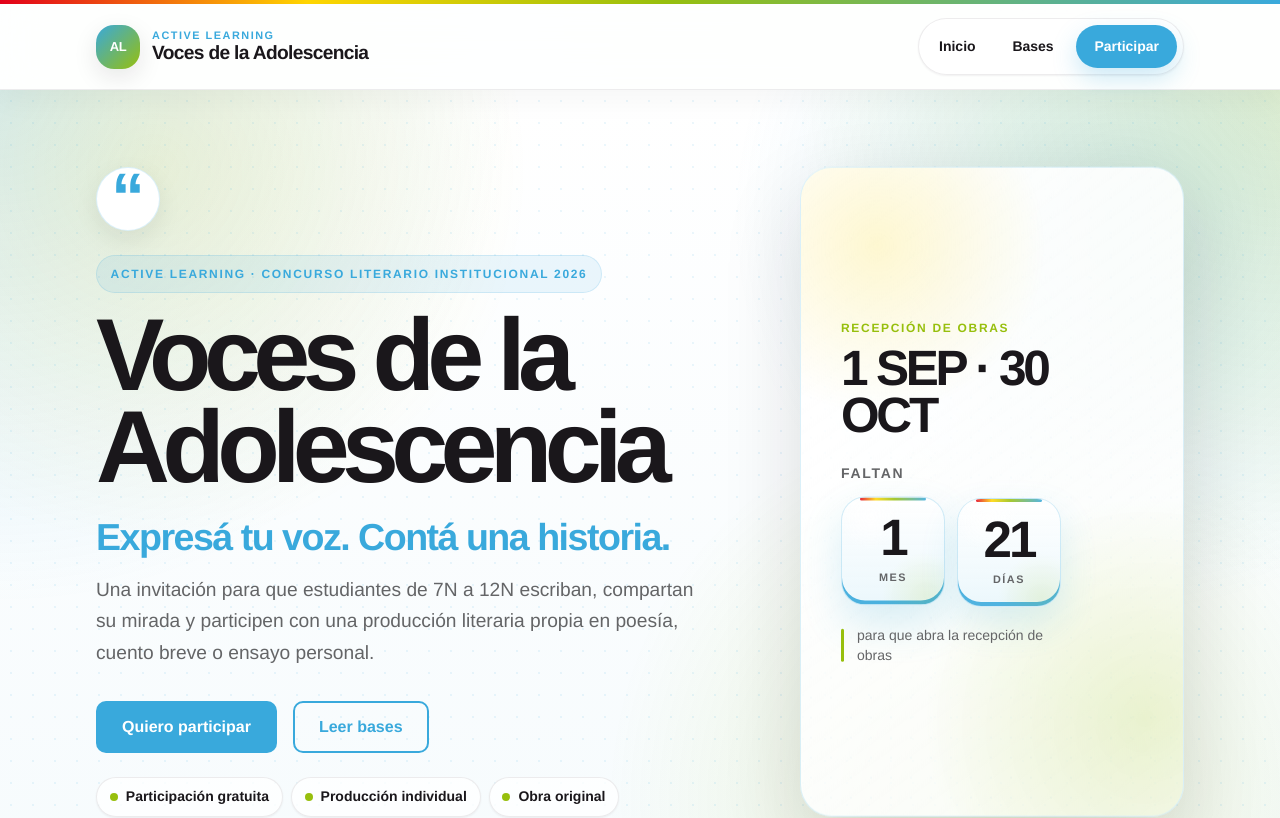
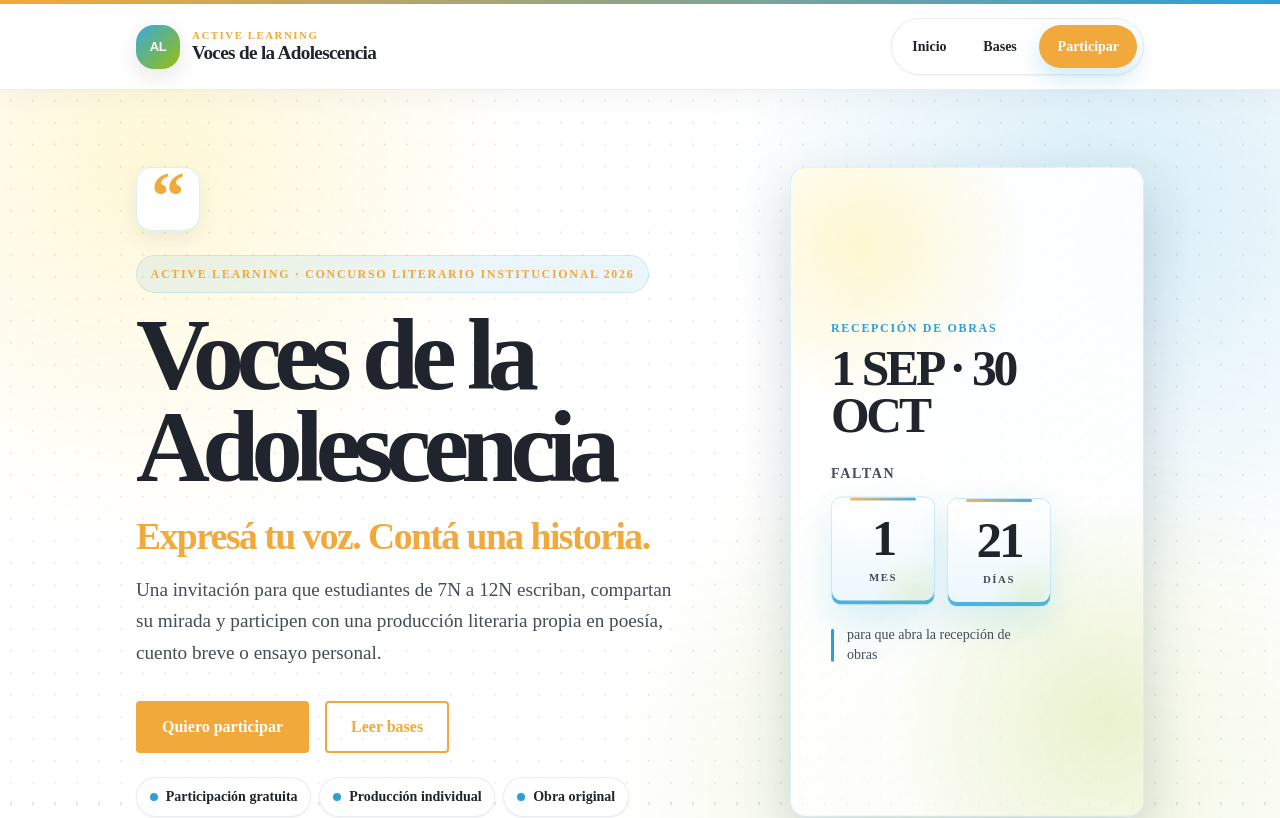
Before and after one commit to sophieblousson/voces-de-la-adolescencia, a Next.js app: page / in a window 1280 px wide. Shown: the top 818 px of the page. Built offline with nearby package versions, Linux system fonts and the light colour scheme.

Commit message:
Revise tokens and color palette for new branding
Updated brand tokens and color palette for 'Voces de la Adolescencia 2026'. Adjusted typography, spacing, and shadows for new design.

```diff
--- a/styles/tokens.css
+++ b/styles/tokens.css
@@ -1,68 +1,75 @@
 /*
-  Tokens de marca — Active Learning
-  Voces de la Adolescencia 2026
-
-  Fuente de verdad para colores, tipografía, espaciado y sistema visual.
-  La web debe mantener una estética institucional, literaria, cálida y contemporánea.
+  Tokens de marca — Voces de la Adolescencia 2026
+  Diseño editorial inspirado en los mockups de referencia.
 */
 
 :root {
-  /* Colores institucionales Active Learning */
+  /* Paleta principal del nuevo diseño */
+  --color-ink: #152548;
+  --color-ink-2: #1d3465;
+  --color-marigold: #f2a93b;
+  --color-marigold-dark: #d98a16;
+  --color-paper: #fbf7ec;
+  --color-sky: #2c9fd8;
+  --color-charcoal: #20242c;
+  --color-line: rgba(21, 37, 72, 0.16);
+  --color-error: #c0392b;
+
+  /* Alias para no romper componentes anteriores */
+  --color-fondo: var(--color-paper);
+  --color-fondo-suave: #fffaf0;
+  --color-fondo-alt: #ffffff;
+  --color-superficie: #ffffff;
+  --color-superficie-solida: #ffffff;
+
+  --color-texto-principal: var(--color-charcoal);
+  --color-texto-secundario: #454b58;
+  --color-texto-suave: #6b7180;
+
+  --color-accion-principal: var(--color-marigold);
+  --color-accion-principal-hover: var(--color-marigold-dark);
+  --color-acento-pedagogico: var(--color-sky);
+  --color-acento-alerta: var(--color-error);
+  --color-acento-destaque: var(--color-marigold);
+
+  --color-borde: var(--color-line);
+  --color-borde-suave: rgba(44, 159, 216, 0.18);
+
+  /* Tintes */
+  --color-celeste-tint: #eaf6fb;
+  --color-verde-tint: #f1f7df;
+  --color-amarillo-tint: #fff4d9;
+  --color-rojo-tint: #fdecef;
+
+  /* Colores Active Learning heredados, por compatibilidad */
   --color-rojo: #e2001a;
-  --color-celeste: #39a9dc;
-  --color-negro: #1a171b;
+  --color-celeste: var(--color-sky);
+  --color-negro: var(--color-charcoal);
   --color-gris: #646567;
   --color-verde: #97bf0d;
-  --color-amarillo: #ffd500;
+  --color-amarillo: var(--color-marigold);
 
-  /* Roles semánticos */
-  --color-fondo: #ffffff;
-  --color-fondo-suave: #f7fbfd;
-  --color-fondo-alt: #f3f8fb;
-  --color-superficie: rgba(255, 255, 255, 0.88);
-  --color-superficie-solida: #ffffff;
-
-  --color-texto-principal: var(--color-negro);
-  --color-texto-secundario: var(--color-gris);
-  --color-texto-suave: #7b7c80;
-
-  --color-accion-principal: var(--color-celeste);
-  --color-accion-principal-hover: #248fc2;
-  --color-acento-pedagogico: var(--color-verde);
-  --color-acento-alerta: var(--color-rojo);
-  --color-acento-destaque: var(--color-amarillo);
-
-  --color-borde: rgba(26, 23, 27, 0.1);
-  --color-borde-suave: rgba(57, 169, 220, 0.16);
-
-  /* Tintes suaves */
-  --color-celeste-tint: #eaf7fc;
-  --color-verde-tint: #f2f8e6;
-  --color-amarillo-tint: #fff8d8;
-  --color-rojo-tint: #fdecef;
-
-  /* Gradientes */
-  --gradient-hero: radial-gradient(circle at top left, rgba(57, 169, 220, 0.22), transparent 34%),
-    radial-gradient(circle at top right, rgba(151, 191, 13, 0.2), transparent 32%),
-    linear-gradient(180deg, #ffffff 0%, #f6fbfd 100%);
-
-  --gradient-card: linear-gradient(135deg, rgba(255, 255, 255, 0.96), rgba(255, 255, 255, 0.82));
-
-  --gradient-cta: linear-gradient(135deg, rgba(57, 169, 220, 0.14), rgba(151, 191, 13, 0.16));
+  /* Gradientes y texturas */
+  --gradient-hero:
+    repeating-linear-gradient(
+      rgba(255, 255, 255, 0.035) 0px,
+      rgba(255, 255, 255, 0.035) 1px,
+      transparent 1px,
+      transparent 38px
+    );
 
   --gradient-brand-line: linear-gradient(
     90deg,
-    var(--color-rojo) 0%,
-    var(--color-amarillo) 24%,
-    var(--color-verde) 52%,
-    var(--color-celeste) 100%
+    var(--color-marigold) 0%,
+    var(--color-sky) 100%
   );
 
-  /* Textura sutil de puntos */
-  --texture-dots: radial-gradient(rgba(57, 169, 220, 0.18) 1px, transparent 1px);
+  --texture-dots: radial-gradient(rgba(21, 37, 72, 0.12) 1px, transparent 1px);
 
-  /* Tipografía */
-  --font-principal: "Helvetica Neue", Helvetica, Arial, sans-serif;
+  /* Tipografías */
+  --font-principal: var(--font-source-sans-3), "Source Sans 3", Helvetica, Arial, sans-serif;
+  --font-display: var(--font-anton), "Anton", Impact, sans-serif;
+  --font-script: var(--font-caveat), "Caveat", cursive;
 
   /* Escala tipográfica */
   --fs-xs: 0.75rem;
@@ -73,14 +80,14 @@
   --fs-xl: 1.5rem;
   --fs-2xl: 2rem;
   --fs-3xl: 2.75rem;
-  --fs-4xl: clamp(2.6rem, 7vw, 5.4rem);
+  --fs-4xl: clamp(3rem, 7vw, 5.25rem);
 
   /* Pesos */
   --fw-regular: 400;
   --fw-medium: 500;
   --fw-semibold: 600;
   --fw-bold: 700;
-  --fw-black: 800;
+  --fw-black: 700;
 
   /* Espaciado */
   --space-1: 0.25rem;
@@ -97,22 +104,22 @@
   --space-24: 6rem;
 
   /* Layout */
-  --max-width: 1120px;
+  --max-width: 1040px;
   --max-width-narrow: 820px;
 
   /* Radios */
-  --radius-xs: 6px;
-  --radius-sm: 10px;
-  --radius-md: 16px;
-  --radius-lg: 24px;
-  --radius-xl: 32px;
+  --radius-xs: 2px;
+  --radius-sm: 4px;
+  --radius-md: 6px;
+  --radius-lg: 10px;
+  --radius-xl: 16px;
   --radius-full: 999px;
 
   /* Sombras */
-  --shadow-xs: 0 1px 2px rgba(26, 23, 27, 0.06);
-  --shadow-sm: 0 8px 24px rgba(26, 23, 27, 0.08);
-  --shadow-md: 0 18px 48px rgba(26, 23, 27, 0.11);
-  --shadow-lg: 0 28px 80px rgba(26, 23, 27, 0.14);
+  --shadow-xs: 0 1px 2px rgba(21, 37, 72, 0.06);
+  --shadow-sm: 0 8px 20px rgba(21, 37, 72, 0.08);
+  --shadow-md: 0 14px 34px rgba(21, 37, 72, 0.12);
+  --shadow-lg: 0 22px 54px rgba(21, 37, 72, 0.18);
 
   /* Transiciones */
   --transition-fast: 160ms ease;
```
